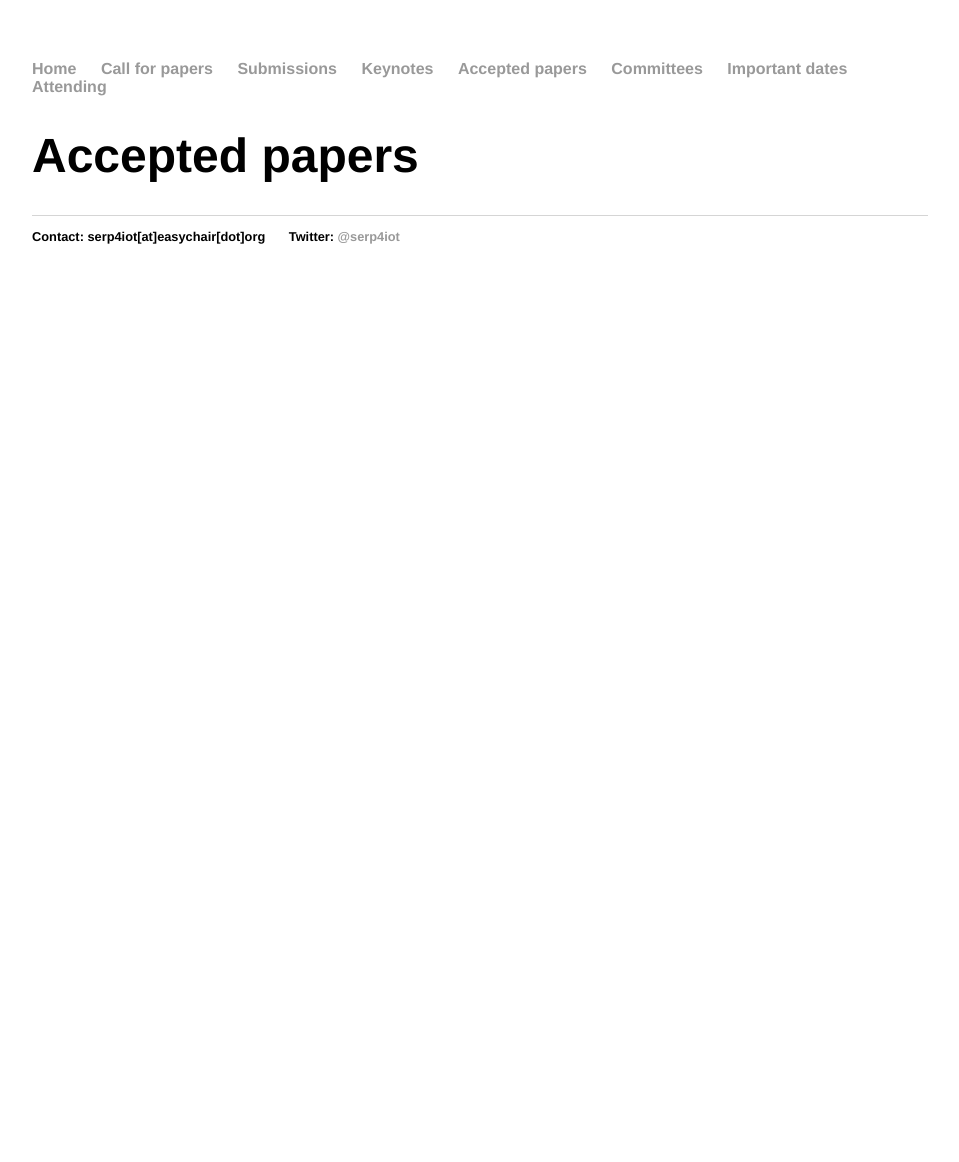
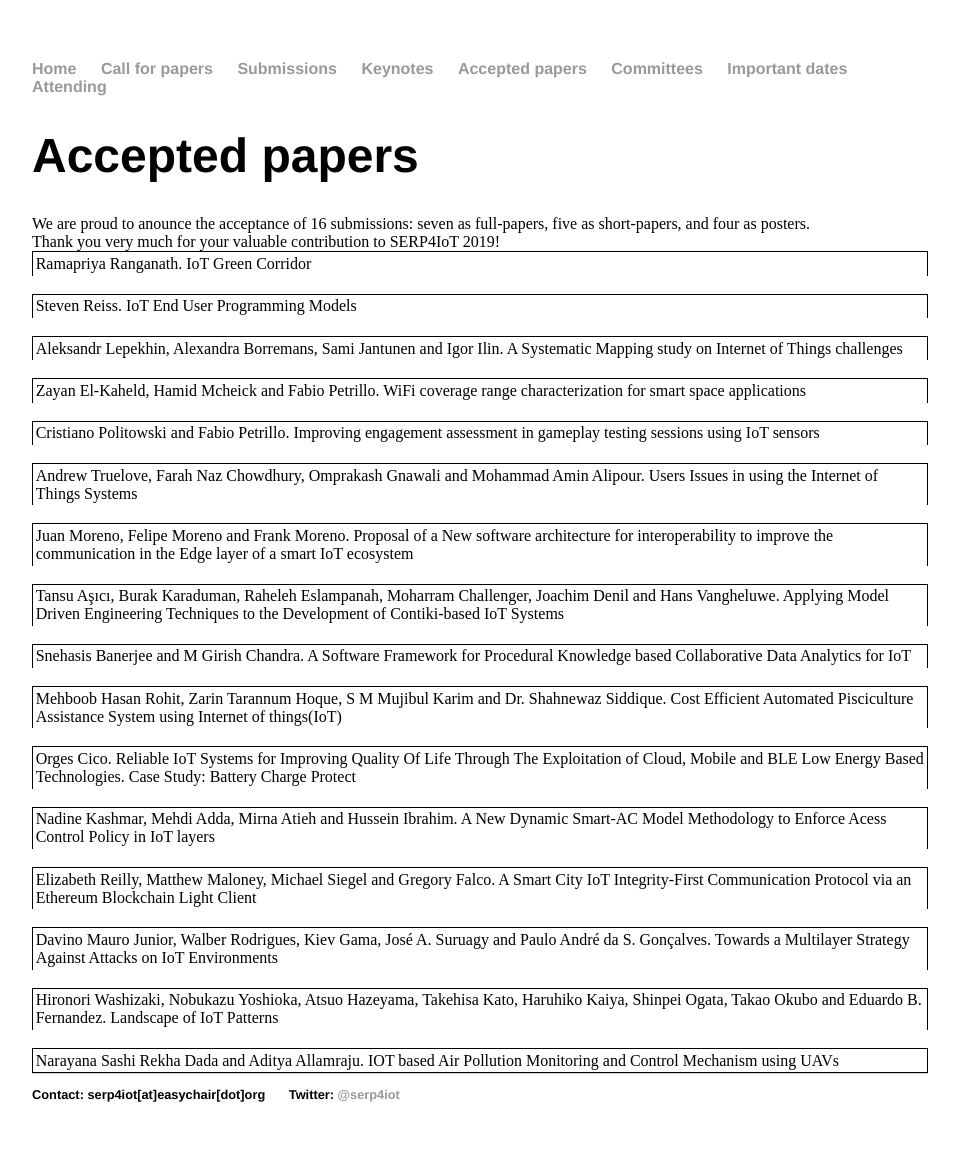
Before and after one commit to moar82/SERP4IoT, a Jekyll site: the page built from apapers/index.html, in a window 1280 px wide. Shown: the whole page, without its empty margins (160-1119 px from the left). Built offline with Jekyll 4.4.1, drawn with Linux system fonts in a browser that asks for light colours; before the commit the page ends 900 px from its top, so only the background shows below that.

Commit message:
Update index.html

```diff
--- a/apapers/index.html
+++ b/apapers/index.html
@@ -4,3 +4,44 @@ title: accepted papers
 ---
 
 <h1>Accepted papers </h1>
+We are proud to anounce the acceptance of 16 submissions: seven as full-papers, five as short-papers, and four as posters.
+<br>
+Thank you very much for your valuable contribution to SERP4IoT 2019!
+
+<style>.accepted {clear:right;margin-bottom:20pt;padding:3pt}</style>
+<style>.abstract {border-left: solid black 1px;border-right: solid black 1px;border-top: solid black 1px;padding:3pt}</style>
+<style>.paper {border-left: solid black 1px;border-right: solid black 1px;border-top: solid black 1px;padding:2pt}</style>
+<style>.abstract:last-child {border-bottom: solid black 1px;padding:3pt}</style>
+<style>.paper:last-child {border-bottom: solid black 1px;padding:2pt}</style>
+
+<div class="paper"><span class="authors">Ramapriya Ranganath. </span><span class="title">IoT Green Corridor </span></div>
+<br>
+<div class="paper"><span class="authors">Steven Reiss. </span><span class="title">IoT End User Programming Models</span></div>
+<br>
+<div class="paper"><span class="authors"><span>Aleksandr Lepekhin, Alexandra Borremans, Sami Jantunen and Igor Ilin</span>. </span><span class="title">A Systematic Mapping study on Internet of Things challenges </span></div>
+<br>
+<div class="paper"><span class="authors"><span>Zayan El-Kaheld, Hamid Mcheick and Fabio Petrillo</span>. </span><span class="title">WiFi coverage range characterization for smart space applications</span></div>
+<br>
+<div class="paper"><span class="authors"><span>Cristiano Politowski and Fabio Petrillo</span>. </span><span class="title">Improving engagement assessment in gameplay testing sessions using IoT sensors</span></div>
+<br>
+<div class="paper"><span class="authors"><span>Andrew Truelove, Farah Naz Chowdhury, Omprakash Gnawali and Mohammad Amin Alipour</span>. </span><span class="title">Users Issues in using the Internet of Things Systems</span></div>
+<br>
+<div class="paper"><span class="authors"><span>Juan Moreno, Felipe Moreno and Frank Moreno</span>. </span><span class="title">Proposal of a New software architecture for interoperability to improve the communication in the Edge layer of a smart IoT ecosystem</span></div>
+<br>
+<div class="paper"><span class="authors"><span>Tansu Aşıcı, Burak Karaduman, Raheleh Eslampanah, Moharram Challenger, Joachim Denil and Hans Vangheluwe</span>. </span><span class="title">Applying Model Driven Engineering Techniques to the Development of Contiki-based IoT Systems</span></div>
+<br>
+<div class="paper"><span class="authors"><span>Snehasis Banerjee and M Girish Chandra</span>. </span><span class="title">A Software Framework for Procedural Knowledge based Collaborative Data Analytics for IoT</span></div>
+<br>
+<div class="paper"><span class="authors"><span>Mehboob Hasan Rohit, Zarin Tarannum Hoque, S M Mujibul Karim and Dr. Shahnewaz Siddique</span>. </span><span class="title">Cost Efficient Automated Pisciculture Assistance System using Internet of things(IoT)</span></div>
+<br>
+<div class="paper"><span class="authors">Orges Cico. </span><span class="title">Reliable IoT Systems for Improving Quality Of Life Through The Exploitation of Cloud, Mobile and BLE Low Energy Based Technologies. Case Study: Battery Charge Protect</span></div>
+<br>
+<div class="paper"><span class="authors"><span>Nadine Kashmar, Mehdi Adda, Mirna Atieh and Hussein Ibrahim</span>. </span><span class="title">A New Dynamic Smart-AC Model Methodology to Enforce Acess Control Policy in IoT layers</span></div>
+<br>
+<div class="paper"><span class="authors"><span>Elizabeth Reilly, Matthew Maloney, Michael Siegel and Gregory Falco</span>. </span><span class="title">A Smart City IoT Integrity-First Communication Protocol via an Ethereum Blockchain Light Client</span></div>
+<br>
+<div class="paper"><span class="authors"><span>Davino Mauro Junior, Walber Rodrigues, Kiev Gama, José A. Suruagy and Paulo André da S. Gonçalves</span>. </span><span class="title">Towards a Multilayer Strategy Against Attacks on IoT Environments</span></div>
+<br>
+<div class="paper"><span class="authors"><span>Hironori Washizaki, Nobukazu Yoshioka, Atsuo Hazeyama, Takehisa Kato, Haruhiko Kaiya, Shinpei Ogata, Takao Okubo and Eduardo B. Fernandez</span>. </span><span class="title">Landscape of IoT Patterns</span></div>
+<br>
+<div class="paper"><span class="authors"><span>Narayana Sashi Rekha Dada and Aditya Allamraju</span>. </span><span class="title">IOT based Air Pollution Monitoring and Control Mechanism using UAVs</span></div>
```
